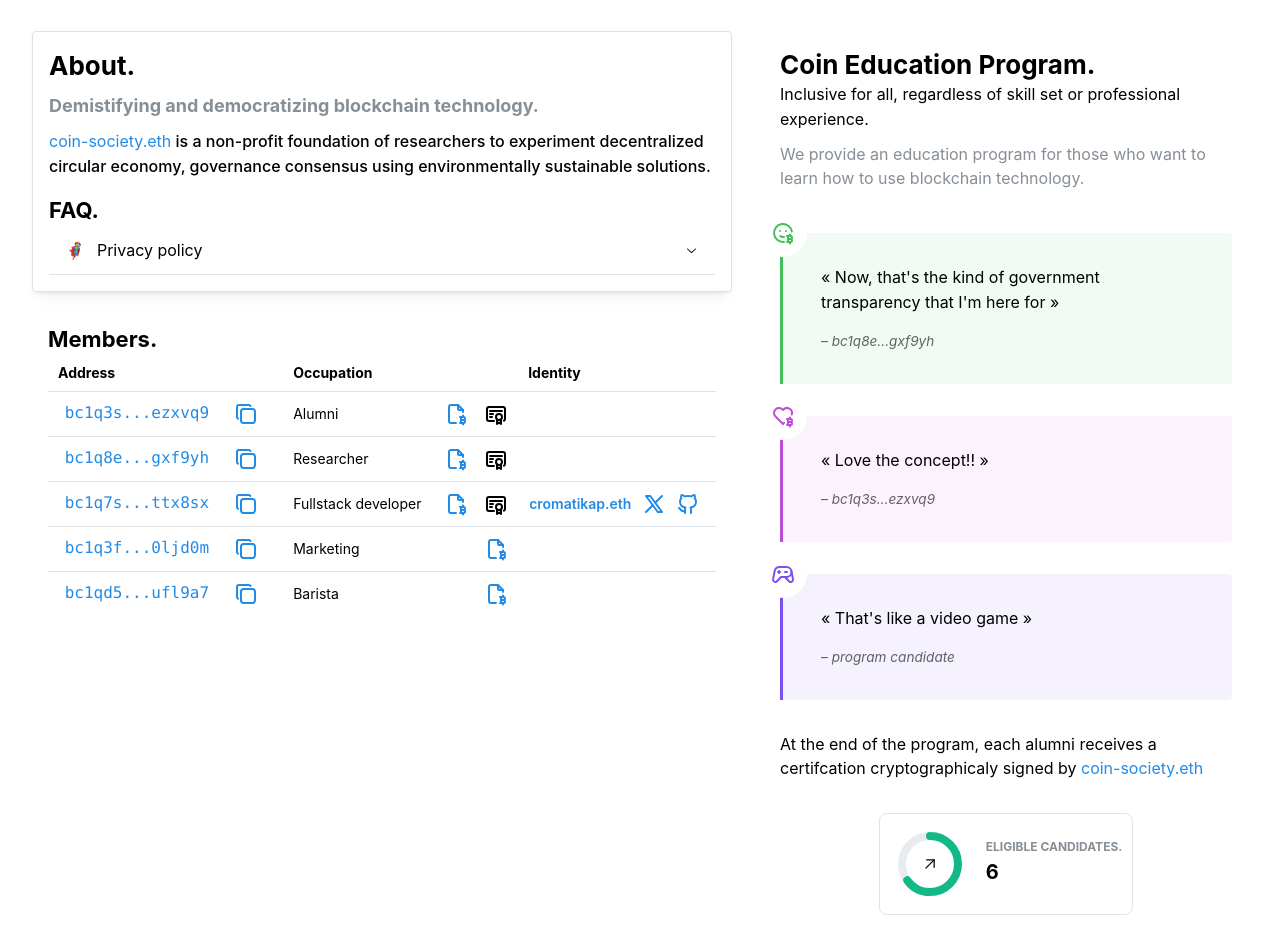
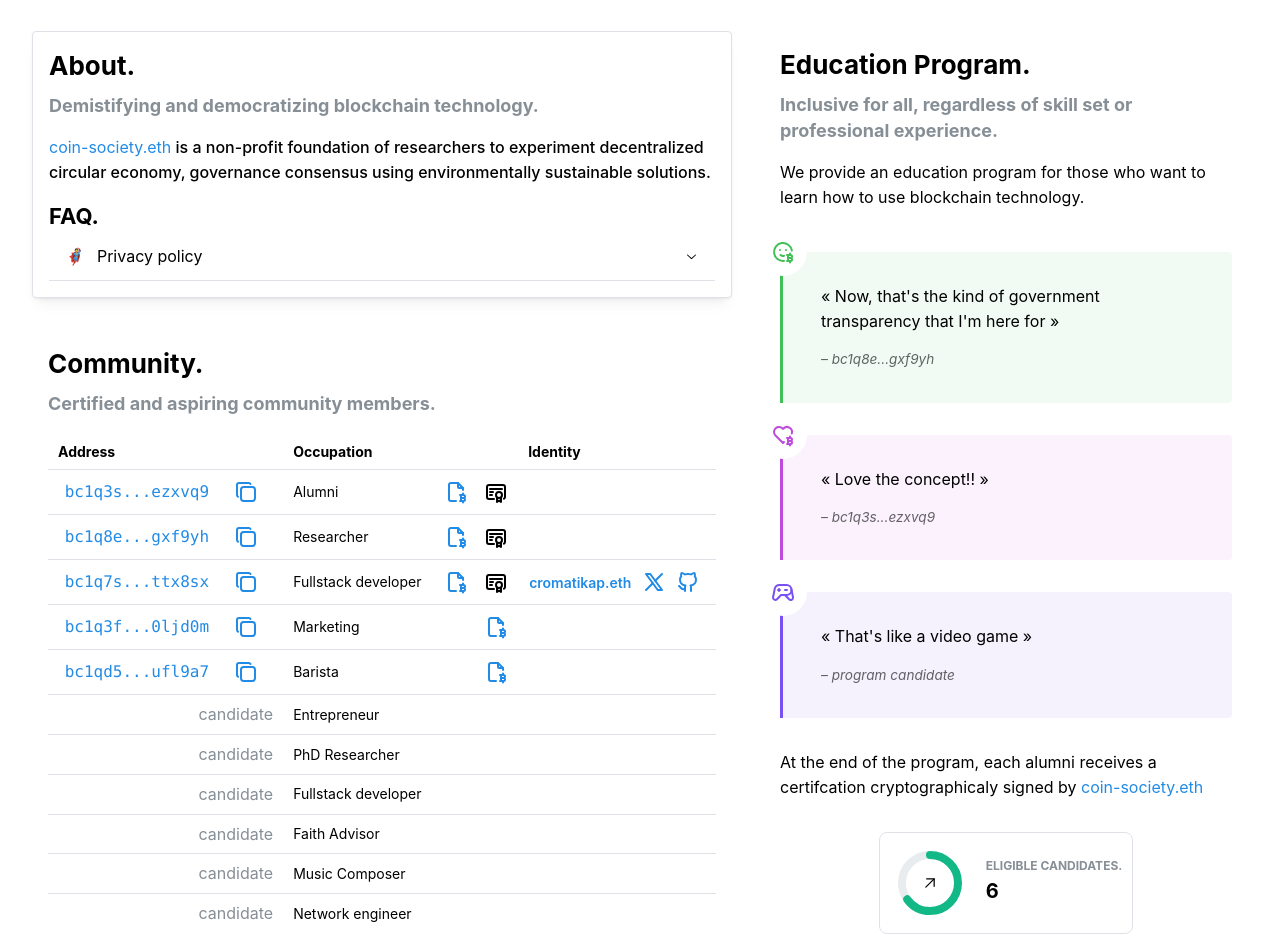
Before and after one commit to cromatikap/coin-society, a Next.js app in the folder website/: page / in a window 1280 px wide. Shown: the part 801-1752 px from the top of the page. Built offline with nearby package versions, Linux system fonts and the light colour scheme.

Commit message:
update a bunch of stuff

```diff
--- a/website/src/components/HomePage/Description.tsx
+++ b/website/src/components/HomePage/Description.tsx
@@ -1,11 +1,12 @@
 import { Title, Text } from "@mantine/core";
 import FAQ from "./FAQ";
-import {CardPrimary, LinkOrg} from "../Utils";
+import {Headline, CardPrimary, LinkOrg} from "../Utils";
 
 export default function Description() {
   return <CardPrimary>
-    <Title order={2}>About.</Title>
-    <Title order={4} py="xs" c="dimmed">Demistifying and democratizing blockchain technology.</Title>
+    <Headline sub="Demistifying and democratizing blockchain technology.">
+      About.
+    </Headline>
     <Text fw={500} mb="md">
       <LinkOrg /> is a non-profit foundation of researchers to experiment decentralized circular economy, governance consensus using environmentally sustainable solutions.
     </Text>
--- a/website/src/components/HomePage/EducationProgram/index.tsx
+++ b/website/src/components/HomePage/EducationProgram/index.tsx
@@ -1,15 +1,14 @@
-import { Blockquote, Group, Title, Text, Box, Card } from "@mantine/core";
-import { LinkOrg } from "@/components/Utils";
+import { Blockquote, Group, Text, Box, Card } from "@mantine/core";
+import { Headline, LinkOrg } from "@/components/Utils";
 import { StatsRing } from "./StatsRing";
 import { IconDeviceGamepad2, IconHeartBitcoin, IconMoodBitcoin } from "@tabler/icons-react";
 
 export default function EducationProgram() {
   return <Card>
-      <Title order={2}>Coin Education Program.</Title>
-      <Text>
-        Inclusive for all, regardless of skill set or professional experience.
-      </Text>
-      <Text c="dimmed" py="xs">
+      <Headline sub="Inclusive for all, regardless of skill set or professional experience.">
+        Education Program.
+      </Headline>
+      <Text pb="xs">
         We provide an education program for those who want to learn how to use blockchain technology.
       </Text>
       <Group gap="xl" my="xl" align="stretch">
--- a/website/src/components/HomePage/Members/RowMember.tsx
+++ b/website/src/components/HomePage/Members/RowMember.tsx
@@ -1,4 +1,4 @@
-import { Box, Button, Group, Table, Tooltip } from "@mantine/core";
+import { Box, Button, Group, Table, Tooltip, Text } from "@mantine/core";
 import type { Member } from "./data";
 import { IconBrandGithub, IconBrandInstagram, IconBrandLinkedin, IconBrandX, IconCertificate, IconCurrencyEthereum, IconFileBitcoin } from "@tabler/icons-react";
 import { chainExplorer } from "@/config";
@@ -10,7 +10,10 @@ export default function RowMember(props: Member) {
 
   return <Table.Tr>
     <Table.Td>
-      <ChainExplorer address={props.address} />
+      {props.address
+        ? <ChainExplorer address={props.address} />
+        : <Text c="dimmed" ta="right">candidate</Text>
+      }
     </Table.Td>
     <Table.Td>
       <Group justify="space-between">
--- a/website/src/components/HomePage/Members/data.ts
+++ b/website/src/components/HomePage/Members/data.ts
@@ -2,8 +2,8 @@ import { BitcoinAddress, BitcoinTxid, EthereumAddress, EthereumName, Url } from
 
 export type Member = {
   occupation: string;
-  address: BitcoinAddress;
-  txRegistration: BitcoinTxid;
+  address: BitcoinAddress | null;
+  txRegistration: BitcoinTxid | null;
   certification: boolean;
   identity?: {
     instagram?: Url;
@@ -55,5 +55,41 @@ export const members: Member[] = [
     address: 'bc1qd528shvfhls4k79z8ed385l7jz58ur90ufl9a7',
     txRegistration: 'af855f8dcaad737e05365733b89995c7ffd6ab75f46021ff2b4f5b318297153f',
     certification: false,
+  },
+  {
+    occupation: 'Entrepreneur',
+    address: null,
+    txRegistration: null,
+    certification: false,
+  },
+  {
+    occupation: 'PhD Researcher',
+    address: null,
+    txRegistration: null,
+    certification: false,
+  },
+  {
+    occupation: 'Fullstack developer',
+    address: null,
+    txRegistration: null,
+    certification: false,
+  },
+  {
+    occupation: 'Faith Advisor',
+    address: null,
+    txRegistration: null,
+    certification: false,
+  },
+  {
+    occupation: 'Music Composer',
+    address: null,
+    txRegistration: null,
+    certification: false,
+  },
+  {
+    occupation: 'Network engineer',
+    address: null,
+    txRegistration: null,
+    certification: false,
   }
 ]
--- a/website/src/components/HomePage/Members/index.tsx
+++ b/website/src/components/HomePage/Members/index.tsx
@@ -1,10 +1,13 @@
-import { Card, Table, Title } from "@mantine/core";
+import { Card, Table } from "@mantine/core";
 import { members } from "./data";
 import RowMember from "./RowMember";
+import { Headline } from "@/components/Utils";
 
 export default function Members() {
   return <Card miw={{xs: 600, sm: 700}}>
-    <Title order={3}>Members.</Title>
+    <Headline sub="Certified and aspiring community members.">
+      Community.
+    </Headline>
     <Table>
       <Table.Thead>
         <Table.Tr>
--- a/website/src/components/HomePage/index.tsx
+++ b/website/src/components/HomePage/index.tsx
@@ -1,6 +1,6 @@
 "use client";
 
-import { AppShell, Box, Flex, Stack } from "@mantine/core";
+import { AppShell, Box, Flex } from "@mantine/core";
 import LandingScreen from "./LandingScreen";
 import Affixes from "./LandingScreen/Affixes";
 import Members from "./Members";
@@ -14,22 +14,22 @@ export default function HomePage() {
       <LandingScreen />
       <AppShell.Main p={{base: 'sm', xs: 'xl'}}>
         <Flex gap={{base: 'xs', lg: 'xl'}} wrap="wrap" justify="center">
-          <Stack flex={1.1}>
+          <Flex flex={1.1} gap={{base: 'xs', lg: 'xl'}} direction="column">
             <Box>
               <Description />
             </Box>
             <Box>
               <Members />
             </Box>
-          </Stack>
-          <Stack flex={1}>
+          </Flex>
+          <Flex flex={1} gap={{base: 'xs', lg: 'xl'}} direction="column">
             <Box>
               <EducationProgram />
             </Box>
             <Box>
               <ResearchProgram />
             </Box>
-          </Stack>
+          </Flex>
         </Flex>
       </AppShell.Main>
     </AppShell>
--- a/website/src/components/Utils.tsx
+++ b/website/src/components/Utils.tsx
@@ -1,5 +1,5 @@
 import { ensOrgUrl } from "@/config";
-import { Anchor, Card } from "@mantine/core";
+import { Anchor, Card, Title } from "@mantine/core";
 
 export function LinkExt({href, children}: {href: string, children: React.ReactNode}) {
   return <Anchor href={href} target="_blank" rel="noreferrer" display="flex">
@@ -18,3 +18,14 @@ export function CardPrimary({children}: {children: React.ReactNode}) {
     {children}
   </Card>
 }
+
+export function Headline({sub, children}: {sub?: string, children: React.ReactNode}) {
+  return <>
+    <Title order={2} mb="xs">
+      {children}
+    </Title>
+    {sub && <Title order={4} c="dimmed" mb="md">
+      {sub}
+    </Title>}
+  </>
+}
```
